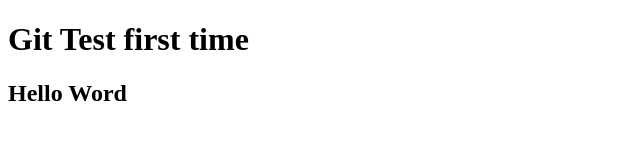
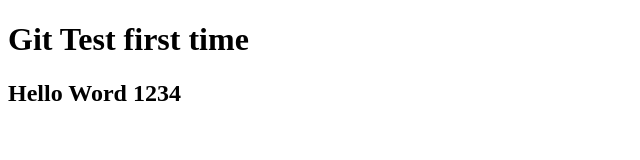
Before and after one commit to Dev-Pong-Sa-Vath/git-test-AP, a plain HTML site: page index.html in a window 1280 px wide. Shown: the full height of the page, 0-640 px from the left. Drawn offline with Linux system fonts and the light colour scheme.

Commit message:
update index.html

```diff
--- a/index.html
+++ b/index.html
@@ -8,6 +8,6 @@
 </head>
 <body>
     <h1>Git Test first time </h1>
-    <h2>Hello Word</h2>
+    <h2>Hello Word 1234</h2>
 </body>
 </html>
```
